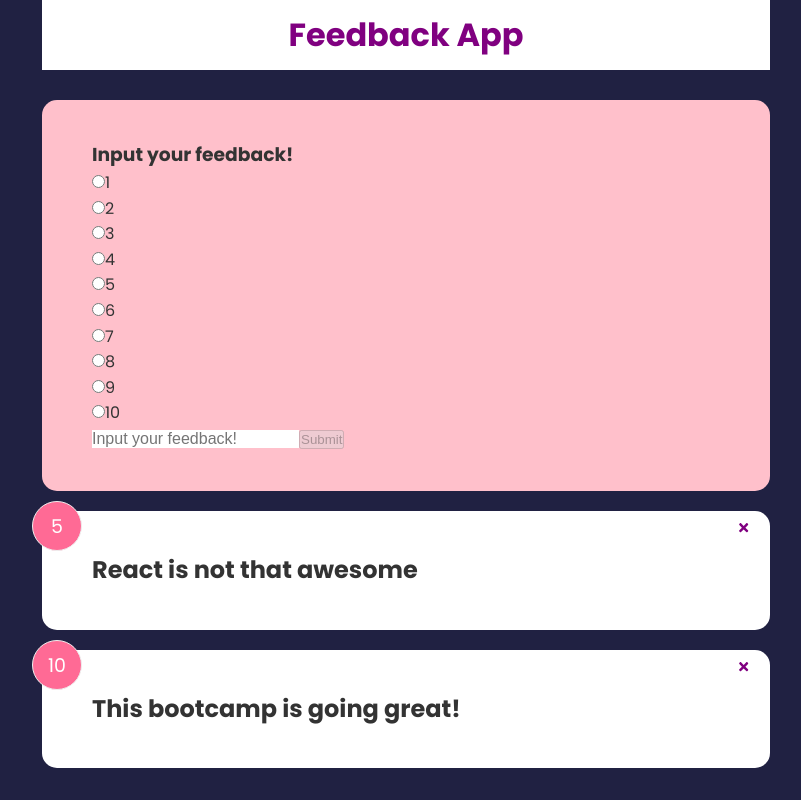
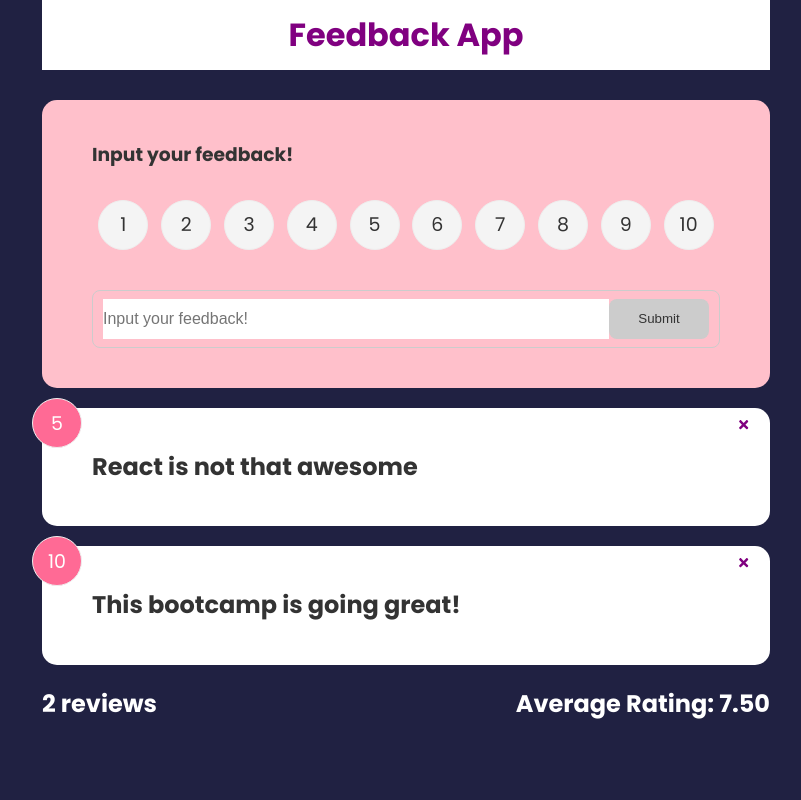
Before and after one commit to shahisachin917/feedbackApp, a React (Vite) app: page / in a window 1280 px wide. Shown: the whole page, without its empty margins (234-1035 px from the left). Built offline with nearby package versions, Linux system fonts and the light colour scheme.

Commit message:
feedback stat components

```diff
--- a/src/App.jsx
+++ b/src/App.jsx
@@ -6,6 +6,7 @@ import Card from "./components/common/Card";
 import FeedbackForm from "./components/FeedbackForm";
 import FeedbackRating from "./components/FeedbackRating";
 import { v4 as uuidv4 } from "uuid";
+import FeedbackStats from "./components/common/FeedbackStats";
 
 function App() {
   const [feedback, setFeedback] = useState(feedbackData);
@@ -27,6 +28,7 @@ function App() {
       <Header text="Feedback App"></Header>
       <FeedbackForm addFeedback={addFeedback} />
       <FeedbackList feedback={feedback} deleteFeedback={deleteFeedback} />
+      <FeedbackStats feedback={feedback} />
       {/* </Card> */}
     </div>
   );
--- a/src/components/FeedbackForm.jsx
+++ b/src/components/FeedbackForm.jsx
@@ -1,4 +1,5 @@
 import { useState } from "react";
+import Button from "./common/Button";
 import Card from "./common/Card";
 import FeedbackRating from "./FeedbackRating";
 
@@ -37,13 +38,15 @@ function FeedbackForm({ addFeedback }) {
       <h3>Input your feedback!</h3>
       <FeedbackRating grabRating={grabRating} />
       <form onSubmit={handleSubmit}>
+        <div className="input-group">
           <input
             type="text"
             onChange={handleChange}
             placeholder="Input your feedback!"
             value={text}
           />
-        <button disabled={isDisabled}>Submit</button>
+          <Button isDisabled={isDisabled}>Submit</Button>
+        </div>
       </form>
       {errorMessage && <div style={{ color: "red" }}>{errorMessage}</div>}
 
--- a/src/components/FeedbackRating.jsx
+++ b/src/components/FeedbackRating.jsx
@@ -7,12 +7,13 @@ function FeedbackRating({ grabRating }) {
 
   function handleRatingInput(e) {
     console.log(e);
-    setRating(+e.target.value); //Converts string to number with the + sign
+    setRating(+e.target.value); //Converts string to number with the + sign. You can use a number function as well
     grabRating(+e.target.value); //Send the rating to the parent
   }
   return (
     <div>
-      <ul>
+      <ul className="rating">
+        <li>
           <input
             value={1}
             type="radio"
@@ -23,8 +24,8 @@ function FeedbackRating({ grabRating }) {
           />
 
           <label htmlFor="numOne">1</label>
-      </ul>
-      <ul>
+        </li>
+        <li>
           <input
             value={2}
             type="radio"
@@ -34,8 +35,8 @@ function FeedbackRating({ grabRating }) {
             checked={rating === 2}
           />
           <label htmlFor="numTwo">2</label>
-      </ul>
-      <ul>
+        </li>
+        <li>
           <input
             value={3}
             type="radio"
@@ -45,8 +46,8 @@ function FeedbackRating({ grabRating }) {
             checked={rating === 3}
           />
           <label htmlFor="numThree">3</label>
-      </ul>
-      <ul>
+        </li>
+        <li>
           <input
             value={4}
             type="radio"
@@ -56,9 +57,9 @@ function FeedbackRating({ grabRating }) {
             checked={rating === 4}
           />
           <label htmlFor="numFour">4</label>
-      </ul>
+        </li>
 
-      <ul>
+        <li>
           <input
             value={5}
             type="radio"
@@ -68,9 +69,9 @@ function FeedbackRating({ grabRating }) {
             checked={rating === 5}
           />
           <label htmlFor="numFive">5</label>
-      </ul>
+        </li>
 
-      <ul>
+        <li>
           <input
             value={6}
             type="radio"
@@ -80,8 +81,8 @@ function FeedbackRating({ grabRating }) {
             checked={rating === 6}
           />
           <label htmlFor="numSix">6</label>
-      </ul>
-      <ul>
+        </li>
+        <li>
           <input
             value={7}
             type="radio"
@@ -91,8 +92,8 @@ function FeedbackRating({ grabRating }) {
             checked={rating === 7}
           />
           <label htmlFor="numSeven">7</label>
-      </ul>
-      <ul>
+        </li>
+        <li>
           <input
             value={8}
             type="radio"
@@ -102,8 +103,8 @@ function FeedbackRating({ grabRating }) {
             checked={rating === 8}
           />
           <label htmlFor="numEight">8</label>
-      </ul>
-      <ul>
+        </li>
+        <li>
           <input
             value={9}
             type="radio"
@@ -113,8 +114,8 @@ function FeedbackRating({ grabRating }) {
             checked={rating === 9}
           />
           <label htmlFor="numNine">9</label>
-      </ul>
-      <ul>
+        </li>
+        <li>
           <input
             value={10}
             type="radio"
@@ -124,6 +125,7 @@ function FeedbackRating({ grabRating }) {
             checked={rating === 10}
           />
           <label htmlFor="numTen">10</label>
+        </li>
       </ul>
     </div>
   );
--- /dev/null
+++ b/src/components/common/Button.jsx
@@ -0,0 +1,11 @@
+import React from "react";
+
+function Button({ children, isDisabled }) {
+  return (
+    <button disabled={isDisabled} className="btn">
+      {children}
+    </button>
+  );
+}
+
+export default Button;
--- /dev/null
+++ b/src/components/common/FeedbackStats.jsx
@@ -0,0 +1,18 @@
+import React from "react";
+
+function FeedbackStats({ feedback }) {
+  const totalReviews = feedback.length;
+  const averageRating = (
+    feedback.reduce((acc, currentValue) => acc + currentValue.rating, 0) /
+    totalReviews
+  ).toFixed(2);
+
+  return (
+    <div className="feedback-stats">
+      <h2>{feedback.length} reviews</h2>
+      <h2>Average Rating: {averageRating}</h2>
+    </div>
+  );
+}
+
+export default FeedbackStats;
--- a/src/index.css
+++ b/src/index.css
@@ -72,7 +72,7 @@ header {
 }
 
 [type="radio"] {
-  opacity: 1;
+  opacity: 0;
 }
 
 [type="radio"]:checked ~ label {
```
Lines whose indentation alone changed are shown as unchanged.
